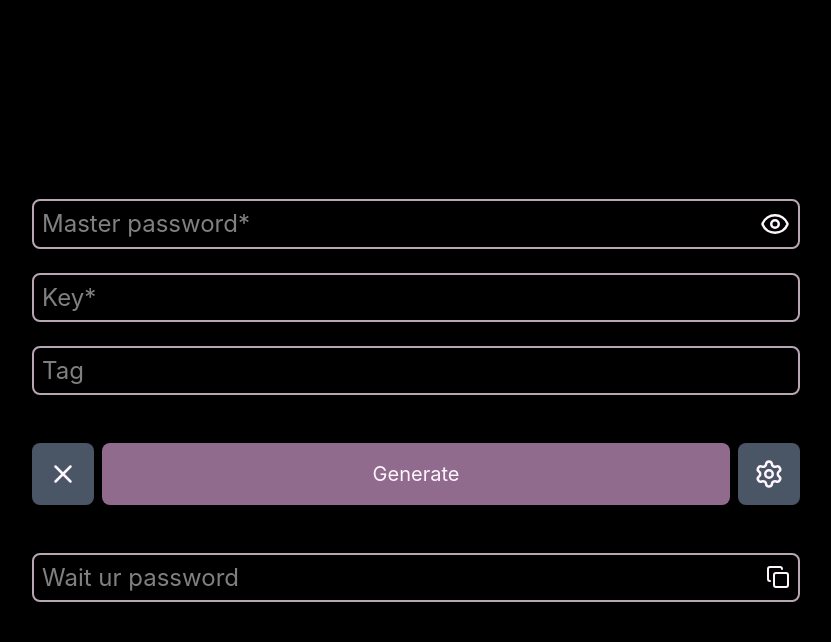
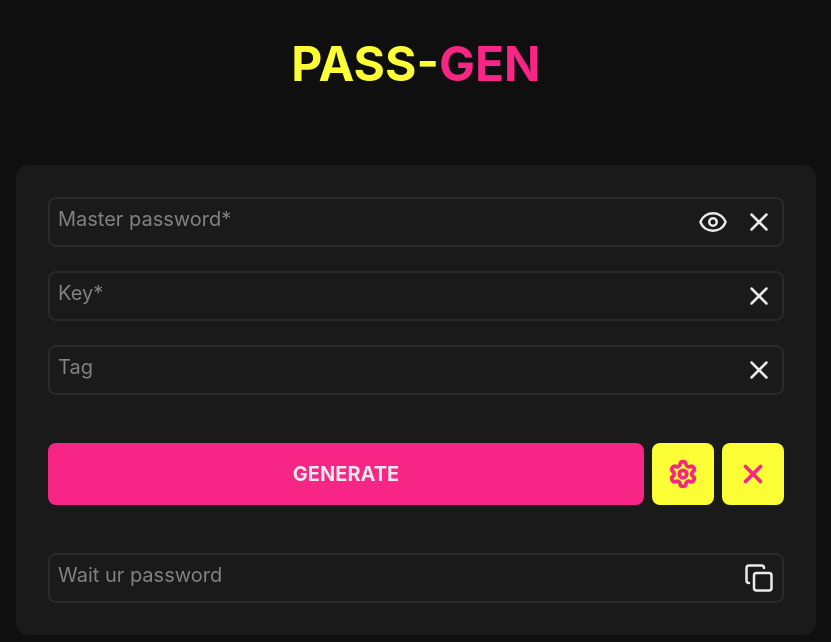
Before and after one commit to Uvoi/pass-gen, a React (Vite) app: page / in a window 1280 px wide. Shown: the top 642 px of the page, without its empty margins (224-1055 px from the left). Built offline with nearby package versions, Linux system fonts and the light colour scheme.

Commit message:
Added theme, animations, title

```diff
--- a/src/App.tsx
+++ b/src/App.tsx
@@ -8,6 +8,7 @@ import { Eye, X } from 'lucide-react';
 import { AnimatedLabel } from './components/Button/AnimatedLabel';
 import { defaultSettings, SettingsModal } from './components/Modal/SettingsModal';
 import type { GenerateSettings } from './components/Modal/SettingsModal';
+import { Title } from './components/Title/Title';
 
 function App() {
 
@@ -17,6 +18,7 @@ function App() {
   const [password, setPassword] = useState('');
   const [settings, setSettings] = useState<GenerateSettings>(defaultSettings);
   const clearTimer = useRef<ReturnType<typeof setTimeout> | null>(null);
+  const [titleTrigger, setTitleTrigger] = useState(0);
 
   const handleEditMasterKey = (value: string) =>
   {
@@ -40,13 +42,14 @@ function App() {
   const generatePassword = async () =>
   {
     if (masterKeyError || keyError || !masterKey || !key) {
-      const msg = !masterKey || !key ? 'Fill fields' : 'Fix errors first';
+      const msg = !masterKey || !key ? 'Fill fields' : 'Fix errors';
       setErrorMsg(msg);
       if (errorTimer.current) clearTimeout(errorTimer.current);
       errorTimer.current = setTimeout(() => setErrorMsg(''), 5_000);
       return;
     }
     setLoading(true);
+    setTitleTrigger(prev => prev + 1);
     const pass = await new Promise<string>((resolve) => {
       const worker = new GenerateWorker();
       worker.onmessage = (e: MessageEvent<string>) => {
@@ -76,14 +79,18 @@ function App() {
 
 
   return (
-    <div className="bg-[#000000] min-h-screen w-full flex flex-col gap-12 justify-center p-8 md:px-28 lg:px-64 2xl:px-96">
+    <div className="bg-bg min-h-screen w-full flex flex-col justify-center py-8 px-4 md:px-28 lg:px-64 xl:px-60">
+
+      <Title trigger={titleTrigger} />
+
+      <div className='flex flex-col gap-12 justify-center py-6 px-4 bg-surface rounded-xl md:p-8'>
         <div className='w-full flex flex-col gap-6 justify-center'>
           <Input
             value={masterKey}
             onChange={handleEditMasterKey}
             placeholder='Master password*'
             type='password'
-          rightAddon='visible'
+            rightAddon={['visible', 'clear']}
             error={masterKeyError}
             disabled={loading}
           />
@@ -93,23 +100,25 @@ function App() {
             placeholder='Key*'
             error={keyError}
             disabled={loading}
+            rightAddon='clear'
           />
           <Input
             value={tag}
             onChange={handleEditTag}
             placeholder='Tag'
             disabled={loading}
+            rightAddon='clear'
           />
         </div>
 
         <div className='flex gap-2 w-full'>
-        <Button onClick={handleReset} className='w-fit bg-gray-600' disabled={loading}>
-          <X height={30} width={30}/>
-        </Button>
           <Button onClick={generatePassword} className='w-full'>
-          {loading ? <Eye height={30} width={30} className='animate-spin' /> : <AnimatedLabel text={errorMsg || 'Generate'} />}
+            {loading ? <Eye size={30} strokeWidth={3} className='animate-spin text-accent'/> : <AnimatedLabel text={errorMsg || 'Generate'} error={!!errorMsg} />}
           </Button>
           <SettingsModal settings={settings} onChange={setSettings} disabled={loading} />
+          <Button onClick={handleReset} className='w-fit bg-accent! text-primary! active:text-text-dark! active:bg-muted! hover:text-text-dark!' disabled={loading}>
+            <X size={30} strokeWidth={3}/>
+          </Button>
         </div>
 
         <Input
@@ -119,6 +128,7 @@ function App() {
           disabled
           className=''
         />
+      </div>
 
 
     </div>
--- a/src/components/Button/AnimatedLabel.tsx
+++ b/src/components/Button/AnimatedLabel.tsx
@@ -1,6 +1,14 @@
 import { useEffect, useRef, useState } from 'react';
 
-export const AnimatedLabel = ({ text }: { text: string }) => {
+type AnimatedLabelProps =
+{
+    text: string;
+    error?: boolean;
+    className?: string;
+    splitColor?: boolean;
+}
+
+export const AnimatedLabel = ({ text, error, className, splitColor }: AnimatedLabelProps) => {
     const [displayed, setDisplayed] = useState(text);
     const [typing, setTyping] = useState(false);
     const targetRef = useRef(text);
@@ -23,7 +31,10 @@ export const AnimatedLabel = ({ text }: { text: string }) => {
             } else {
                 let i = 0;
                 const type = () => {
-                    if (i > next.length) { setTyping(false); return; }
+                    if (i > next.length) {
+                        setTyping(false);
+                        return;
+                    }
                     setDisplayed(next.slice(0, i));
                     i++;
                     timerRef.current = setTimeout(type, 40);
@@ -37,9 +48,25 @@ export const AnimatedLabel = ({ text }: { text: string }) => {
         return () => { if (timerRef.current) clearTimeout(timerRef.current); };
     }, [text]);
 
+    const words = displayed.split(/([\s-])/g).filter(Boolean);
+    const mid = Math.ceil(words.length / 2);
+
     return (
-        <span>
-            {displayed || '\u00A0'}
+        <span className={`font-bold uppercase ${error ? 'text-accent' : ''} ${className}`}>
+            {splitColor ? (
+                <span className="inline">
+                    {words.map((word, i) => (
+                        <span
+                            key={i}
+                            className={`transition-colors duration-700 ${i < mid ? 'text-accent' : 'text-primary'}`}
+                        >
+                            {word}
+                        </span>
+                    ))}
+                </span>
+            ) : (
+                displayed || '\u00A0'
+            )}
             {typing && <span style={{ animation: 'blink 0.2s step-start infinite' }}>|</span>}
             <style>{`@keyframes blink { 0%, 100% { opacity: 1 } 50% { opacity: 0 } }`}</style>
         </span>
--- a/src/components/Button/Button.tsx
+++ b/src/components/Button/Button.tsx
@@ -13,7 +13,10 @@ export const Button = (props: ButtonProps) =>
 
     return(
         <button onClick={onClick} disabled={disabled} className={
-            `flex gap-4 items-center justify-center p-4 rounded-lg text-[#fff5ff] bg-[#916b8d] active:bg-[#916bad] disabled:opacity-50 disabled:pointer-events-none
+            `flex gap-4 items-center justify-center p-4 rounded-lg text-text bg-primary
+            hover:text-accent active:bg-primary-active active:text-accent
+            transition-colors duration-200
+            disabled:opacity-50 disabled:pointer-events-none
             ${className}`
         }>
             {leftAddon}
--- a/src/components/Input/Input.tsx
+++ b/src/components/Input/Input.tsx
@@ -1,5 +1,5 @@
 import { useState } from "react";
-import { Eye, EyeOff, Copy } from "lucide-react";
+import { Eye, EyeOff, Copy, X } from "lucide-react";
 import { Button } from "../Button/Button";
 
 type InputProps =
@@ -8,7 +8,7 @@ type InputProps =
     onChange?: (value: string) => void;
     placeholder?: string;
     className?: string;
-    rightAddon?: 'visible' | 'copy';
+    rightAddon?: 'visible' | 'copy' | 'clear' | ('visible' | 'copy' | 'clear')[];
     type?: 'text' | 'password';
     disabled?: boolean;
     error?: boolean;
@@ -17,6 +17,7 @@ type InputProps =
 export const Input = (props: InputProps) =>
 {
     const {placeholder, value, onChange, className, rightAddon, type = 'text', disabled, error} = props;
+    const addons = Array.isArray(rightAddon) ? rightAddon : rightAddon ? [rightAddon] : [];
 
     const [inputType, setInputType] = useState(type);
 
@@ -32,10 +33,10 @@ export const Input = (props: InputProps) =>
 
 
     return(
-        <div className={`flex items-stretch gap-2 border-2 rounded-lg h-fit ${error ? 'border-red-500' : 'border-[#b9a6b3]'}`}>
+        <div className={`flex items-stretch gap-2 border-2 rounded-lg h-fit overflow-hidden ${error ? 'border-error' : 'border-border'}`}>
             <input
                 className={
-                    `text-[#ffffff] w-full h-full py-2 px-2 text-2xl focus-visible:outline-none ${className}`
+                    `text-text w-full h-full py-2 px-2 text-xl focus-visible:outline-none ${className}`
                 }
                 type={inputType}
                 value={value}
@@ -43,20 +44,26 @@ export const Input = (props: InputProps) =>
                 onChange={e => onChange?.(e?.target.value)}
                 disabled={disabled}
             />
-
-            {rightAddon === 'visible' &&
-                <Button onClick={handleVisibleToggle} className="aspect-square hover:opacity-20 p-2! bg-inherit">
+            <div className="flex w-fit">
+                {addons.includes('visible') &&
+                    <Button onClick={handleVisibleToggle} className="aspect-square hover:text-accent p-2! bg-transparent">
                         {inputType === "password"
                             ? <Eye height={30} width={30}/>
                             : <EyeOff height={30} width={30}/>
                         }
                     </Button>
                 }
-            {rightAddon === 'copy' &&
-                <Button onClick={handleCopy} className="aspect-square hover:opacity-20 p-2! bg-inherit">
-                    <Copy/>
+                {addons.includes('copy') &&
+                    <Button onClick={handleCopy} className="aspect-square hover:text-accent p-2! bg-transparent">
+                        <Copy height={30} width={30}/>
+                    </Button>
+                }
+                {addons.includes('clear') &&
+                    <Button onClick={() => onChange?.('')} className="aspect-square hover:text-accent p-2! bg-transparent">
+                        <X height={30} width={30}/>
                     </Button>
                 }
             </div>
+        </div>
     )
 }
--- a/src/components/Modal/Modal.tsx
+++ b/src/components/Modal/Modal.tsx
@@ -37,13 +37,13 @@ export const Modal = ({ trigger, children, onOpen, disabled }: ModalProps) => {
 
             {open && (
                 <div
-                    className={`fixed inset-0 bg-black/50 flex items-center justify-center z-50 transition-opacity duration-200 ${
+                    className={`fixed inset-0 bg-overlay flex items-center justify-center z-50 transition-opacity duration-200 ${
                         visible ? 'opacity-100' : 'opacity-0'
                     }`}
                     onClick={close}
                 >
                     <div
-                        className={`bg-[#1a1a1a] rounded-xl p-2 md:p-6 min-w-80 max-w-lg w-full mx-4 transition-all duration-200 ${
+                        className={`bg-surface rounded-xl px-4 py-4 md:px-6 min-w-80 max-w-lg w-full mx-4 transition-all duration-200 ${
                             visible ? 'opacity-100 scale-100' : 'opacity-0 scale-95'
                         }`}
                         onClick={(e) => e.stopPropagation()}
--- a/src/components/Modal/SettingsModal.tsx
+++ b/src/components/Modal/SettingsModal.tsx
@@ -36,8 +36,8 @@ export const SettingsModal = ({ settings, onChange, disabled }: SettingsModalPro
     return (
         <Modal
             trigger={
-                <Button onClick={() => {}} className="w-fit bg-gray-600" disabled={disabled}>
-                    <Settings height={30} width={30} />
+                <Button onClick={() => {}} className="w-fit bg-accent! text-primary! active:text-text-dark! active:bg-muted! hover:text-text-dark!" disabled={disabled}>
+                    <Settings size={30} strokeWidth={3}/>
                 </Button>
             }
             onOpen={() => setLocal(settings)}
--- a/src/components/Slider/Slider.tsx
+++ b/src/components/Slider/Slider.tsx
@@ -10,7 +10,7 @@ type SliderProps = {
 
 export const Slider = ({ label, value, min, max, step = 1, display, onChange }: SliderProps) => (
     <div className="flex flex-col gap-2">
-        <div className="flex justify-between text-[#fff5ff]">
+        <div className="flex justify-between text-text">
             <span className="text-xl">{label}</span>
             <span className="text-xl">{display ? display(value) : value}</span>
         </div>
@@ -21,7 +21,7 @@ export const Slider = ({ label, value, min, max, step = 1, display, onChange }:
             step={step}
             value={value}
             onChange={(e) => onChange(Number(e.target.value))}
-            className="w-full accent-[#916b8d]"
+            className="w-full accent-primary"
         />
     </div>
 );
--- /dev/null
+++ b/src/components/Title/Title.tsx
@@ -0,0 +1,36 @@
+import { useEffect, useState } from 'react';
+import { AnimatedLabel } from '../Button/AnimatedLabel';
+
+const PHRASES =
+[
+  "same input, same key",
+  "nothing random here",
+  "deterministic magic",
+  "reproducible result",
+  "your key, always",
+  "no storage needed",
+]
+
+type TitleProps =
+{
+    trigger: number;
+}
+
+export const Title = ({ trigger }: TitleProps) =>
+{
+    const [text, setText] = useState('pass-gen');
+
+    useEffect(() => {
+        if (trigger === 0) return;
+        const phrase = PHRASES[Math.floor(Math.random() * PHRASES.length)];
+        setText(phrase);
+        const timer = setTimeout(() => setText('pass-gen'), 3000);
+        return () => clearTimeout(timer);
+    }, [trigger]);
+
+    return <AnimatedLabel
+        text={text}
+        className='text-text text-3xl absolute top-[5%] left-1/2 -translate-x-1/2 lg:text-5xl'
+        splitColor
+    />;
+}
--- a/src/index.css
+++ b/src/index.css
@@ -1,4 +1,24 @@
 @import "tailwindcss";
+
+@theme {
+  --color-bg: #0F0F0F;
+  --color-surface: #1A1A1A;
+
+  --color-primary: #F72585;
+  --color-primary-active: #C9186A;
+
+  --color-border: #2A2A2A;
+
+  --color-text: #EAEAEA;
+  --color-text-dark: #212121;
+  --color-muted: #cacd2b;
+
+  --color-overlay: rgba(0, 0, 0, 0.6);
+
+  --color-error: #FF4D6D;
+
+  --color-accent: #fcff36;
+}
 
 body
 {
```
Lines whose indentation alone changed are shown as unchanged.
